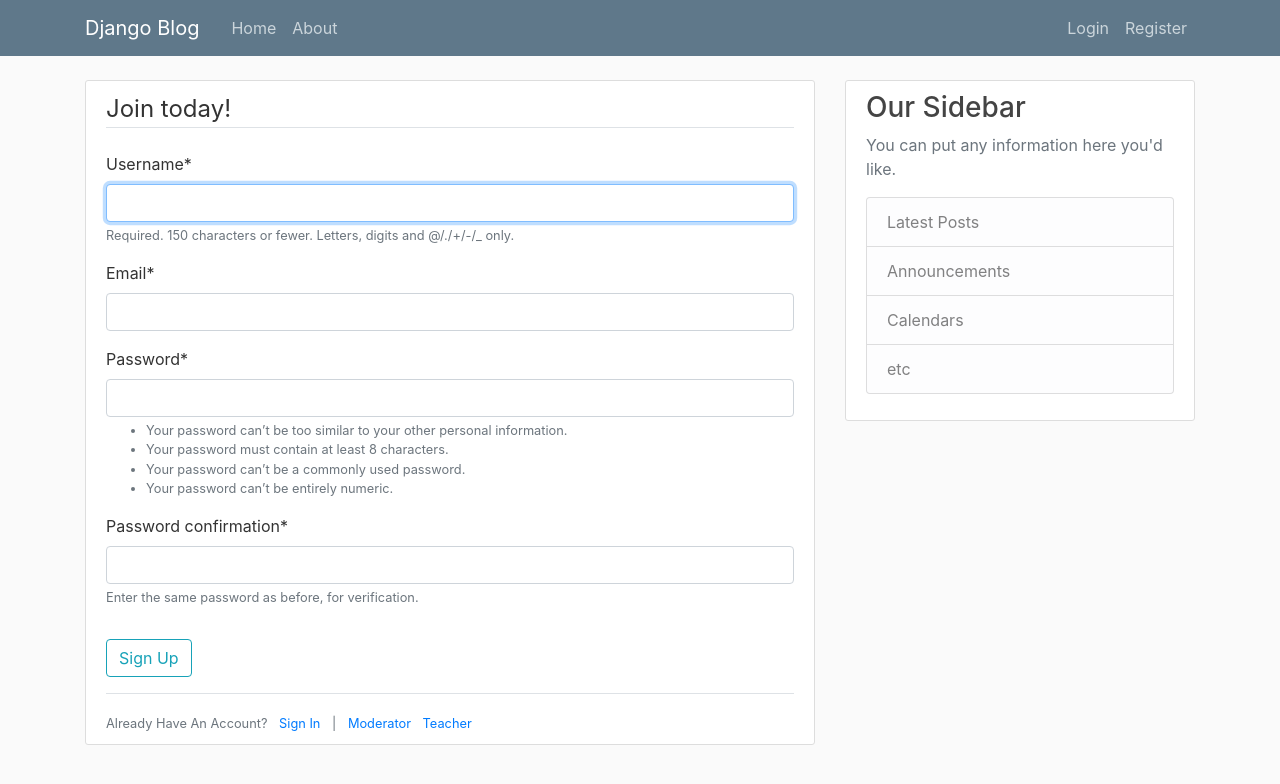
After one commit to Ashw1nBhat/Forum_site, a Django app: page /register/ in a window 1280 px wide. The commit adds this page. Shown: the top 784 px of the page. Run offline with Django 3.2, Linux system fonts and the light colour scheme; some libraries are stand-ins or nearby versions.

Commit message:
added user registration

```diff
--- a/mysite/settings.py
+++ b/mysite/settings.py
@@ -33,6 +33,7 @@ ALLOWED_HOSTS = []
 INSTALLED_APPS = [
     'student_home.apps.StudentHomeConfig',
     'users.apps.UsersConfig',
+    'crispy_forms',
     'django.contrib.admin',
     'django.contrib.auth',
     'django.contrib.contenttypes',
@@ -120,3 +121,7 @@ USE_TZ = True
 # https://docs.djangoproject.com/en/3.0/howto/static-files/
 
 STATIC_URL = '/static/'
+
+CRISPY_TEMPLATE_PACK = 'bootstrap4'
+
+LOGIN_REDIRECT_URL = 'student_home'
--- a/mysite/urls.py
+++ b/mysite/urls.py
@@ -14,9 +14,14 @@ Including another URLconf
     2. Add a URL to urlpatterns:  path('blog/', include('blog.urls'))
 """
 from django.contrib import admin
+from django.contrib.auth import views as auth_views
 from django.urls import path,include
+from users import views as user_views
 
 urlpatterns = [
     path('',include('student_home.urls')),
+    path('register/', user_views.student_register, name='register'),
+    path('login/', auth_views.LoginView.as_view(template_name='users/login.html'), name='login'),
+    path('logout/', auth_views.LogoutView.as_view(template_name='users/logout.html'), name='logout'),
     path('admin/', admin.site.urls),
 ]
--- a/student_home/templates/student_home/base.html
+++ b/student_home/templates/student_home/base.html
@@ -34,8 +34,12 @@
               </div>
               <!-- Navbar Right Side -->
               <div class="navbar-nav">
-                <a class="nav-item nav-link" href="#">Login</a>
-                <a class="nav-item nav-link" href="#">Register</a>
+                {% if user.is_authenticated %}
+                <a class="nav-item nav-link" href="{% url 'logout' %}">Logout</a>
+                {% else %}
+                <a class="nav-item nav-link" href="{% url 'login' %}">Login</a>
+                <a class="nav-item nav-link" href="{% url 'register' %}">Register</a>
+                {% endif %}
               </div>
             </div>
           </div>
@@ -45,6 +49,13 @@
       <main role="main" class="container">
         <div class="row">
           <div class="col-md-8">
+            {% if messages %}
+            {% for message in messages %}
+            <div class="alert alert-{{ message.tags }}">
+
+            </div>
+            {% endfor %}
+            {% endif %}
             {% block content %}{% endblock %}
           </div>
           <div class="col-md-4">
--- /dev/null
+++ b/users/forms.py
@@ -0,0 +1,10 @@
+from django import forms
+from django.contrib.auth.models import User
+from django.contrib.auth.forms import UserCreationForm
+
+class UserRegisterForm(UserCreationForm):
+    email = forms.EmailField()
+
+    class Meta:
+        model = User
+        fields = ['username','email','password1','password2']
--- /dev/null
+++ b/users/templates/users/register.html
@@ -0,0 +1,28 @@
+{% extends "student_home/base.html" %}
+{% load crispy_forms_tags %}
+{% block content %}
+    <div class="content-section">
+        <form method="POST">
+            {% csrf_token %}
+            <fieldset class="form-group">
+                <legend class="border-bottom mb-4">Join today!</legend>
+                {{ form|crispy }}
+            </fieldset>
+            <div class="form-group">
+                <button class="btn btn-outline-info" type="submit">Sign Up</button>
+            </div>
+
+        </form>
+        <div class="border-top pt-3">
+            <small class="text-muted">
+                Already Have An Account? <a class="ml-2" href="{% url 'login' %}">Sign In</a>
+            </small>
+            <small class="text-muted ml-2">
+                | <a class="ml-2" href="{% url 'login' %}">Moderator</a>
+            </small>
+            <small class="text-muted ml-1">
+                 <a class="ml-1" href="{% url 'login' %}">Teacher</a>
+            </small>
+        </div>
+    </div>
+{% endblock %}
--- a/users/views.py
+++ b/users/views.py
@@ -1,3 +1,16 @@
-from django.shortcuts import render
+from django.shortcuts import render,redirect
+from django.contrib.auth.forms import UserCreationForm
+from django.contrib import messages
+from .forms import UserRegisterForm
 
-# Create your views here.
+def student_register(request):
+    if request.method == 'POST':
+        form = UserRegisterForm(request.POST)
+        if form.is_valid():
+            form.save()
+            username = form.cleaned_data.get('username')
+            messages.success(request, f'Your Account Has Been Created')
+            return redirect('login')
+    else:
+        form = UserRegisterForm()
+    return render(request, 'users/register.html', {'form' : form})
```
Also changed, not shown: users/templates/users/login.html (added, +28 -0 lines), users/templates/users/logout.html (added, +17 -0 lines), db.sqlite3.
